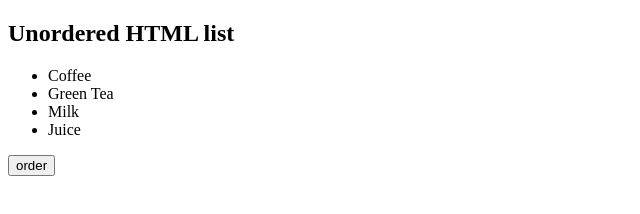
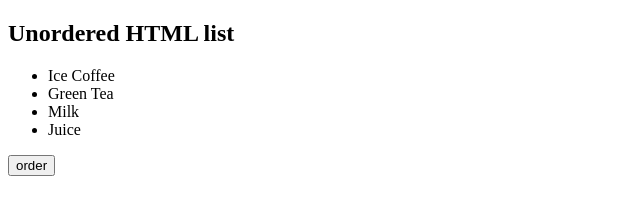
Before and after one commit to Nimisha500/SampleCode, a plain HTML site: page index.html in a window 1280 px wide. Shown: the full height of the page, 0-640 px from the left. Drawn offline with Linux system fonts and the light colour scheme.

Commit message:
changed coffee to ice coffee

```diff
--- a/index.html
+++ b/index.html
@@ -12,7 +12,7 @@
     <h2>Unordered HTML list</h2>
 
     <ul>
-        <li>Coffee</li>
+        <li>Ice Coffee</li>
         <li>Green Tea</li>
         <li>Milk</li>
         <li>Juice</li>
```
